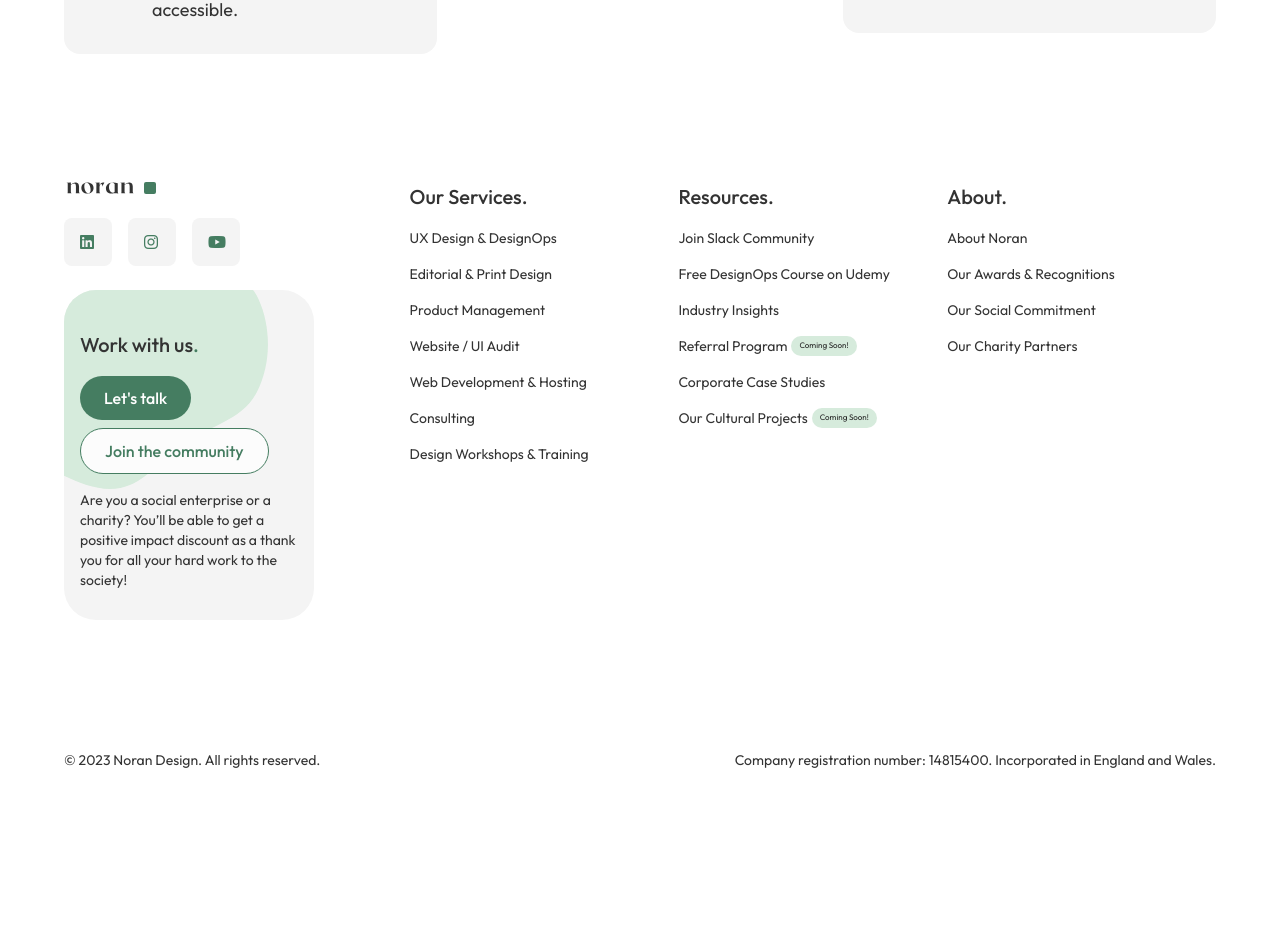
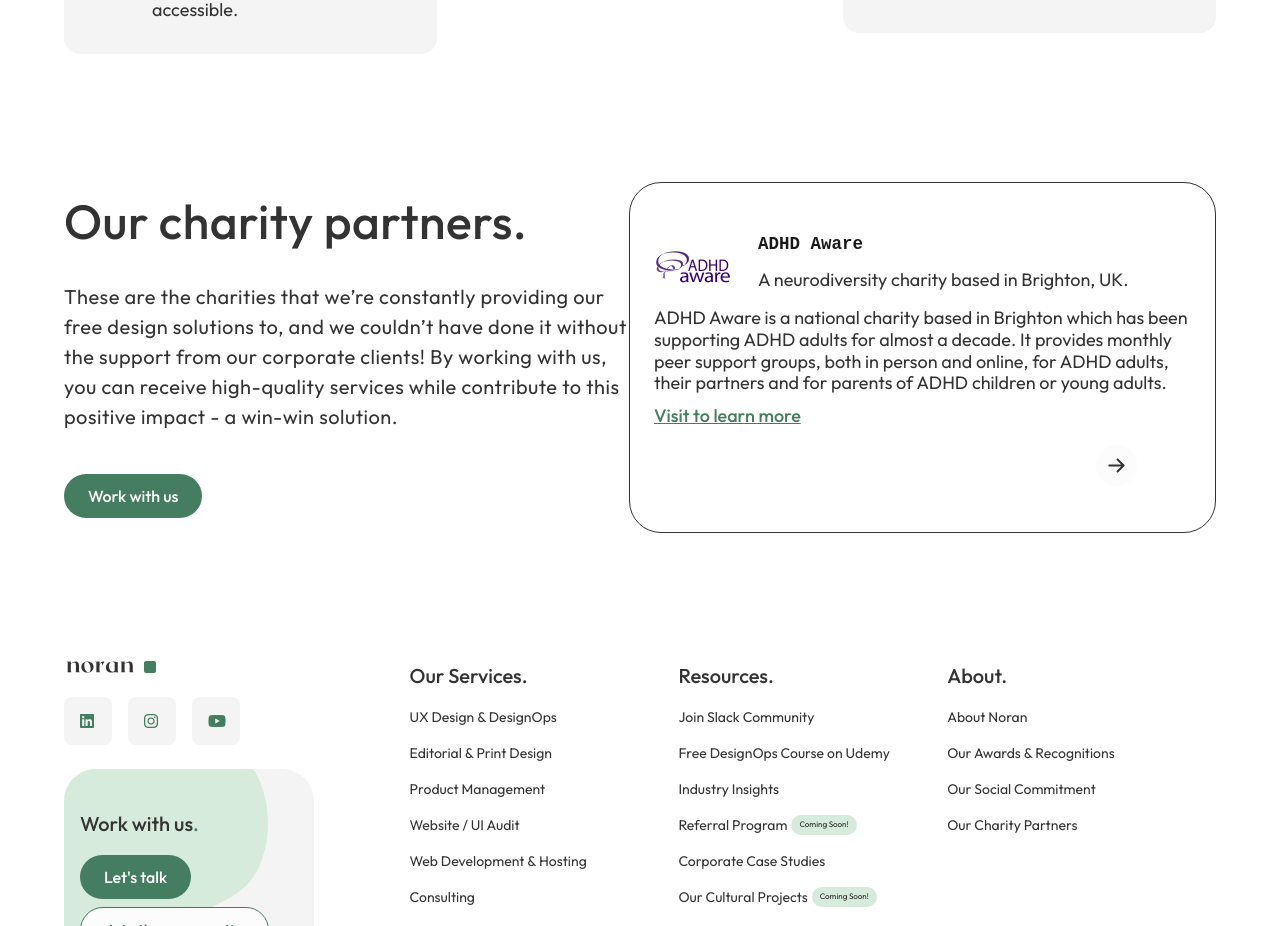
Before and after one commit to wongpakho814/noran, a React (Create React App) app: page /social-impact in a window 1280 px wide. Shown: the part 1433-2359 px from the top of the page. Before the commit the page ends 2235 px from the top, so only its background shows below. Built offline with nearby package versions, Linux system fonts and the light colour scheme.

Commit message:
Implemented social impact section 3

```diff
--- a/src/App.css
+++ b/src/App.css
@@ -200,6 +200,21 @@
   }
 }
 /* End of infinite rotation */
+
+/* Swiper */
+.swiper-wrapper {
+  display: flex;
+  align-items: center;
+}
+
+.swiper-slide:first-child .prev-btn {
+  display: none;
+}
+
+.swiper-slide:last-child .next-btn {
+  display: none;
+}
+/* End of swiper */
 /* End of reset and common styles */
 
 /* Header */
@@ -941,19 +956,6 @@
   line-height: 150%;
 }
 
-.swiper-wrapper {
-  display: flex;
-  align-items: center;
-}
-
-.swiper-slide:first-child .prev-btn {
-  display: none;
-}
-
-.swiper-slide:last-child .next-btn {
-  display: none;
-}
-
 .home-section-4-card {
   display: flex !important;
   width: 58.7rem;
@@ -1113,6 +1115,102 @@
   font-weight: 400;
 }
 /* End of social impact section 2 */
+
+/* Social impact section 3 */
+.social-impact-section-3 {
+  width: 100%;
+  display: flex;
+  padding: 6.4rem;
+  align-items: center;
+  justify-content: space-evenly;
+  background: var(--white, #fff);
+}
+
+.social-impact-section-3-left-column {
+  width: 68.5rem;
+  display: flex;
+  flex-direction: column;
+  align-items: flex-start;
+  gap: 3.2rem;
+}
+
+.social-impact-section-3-left-column h1,
+.social-impact-section-3-left-column p {
+  color: var(--text, #333);
+  font-family: Outfit;
+  font-size: 4.8rem;
+  font-style: normal;
+  font-weight: 500;
+  line-height: 100%;
+  letter-spacing: 0.048rem;
+}
+
+.social-impact-section-3-left-column p {
+  font-size: 2rem;
+  font-weight: 400;
+  line-height: 150%;
+}
+
+.social-impact-section-3-right-column {
+  display: flex !important;
+  width: 58.7rem;
+  padding: 4rem 2.4rem !important;
+  margin: 0 !important;
+  flex-direction: column;
+  align-items: flex-start;
+  justify-content: center;
+  gap: 2.4rem;
+  border-radius: 3.2rem;
+  border: 0.1rem solid var(--text, #333);
+  background: var(--white, #fff);
+}
+
+.social-impact-section-3-right-column p,
+.social-impact-section-3-right-column a {
+  color: var(--text, #333);
+  font-family: Outfit;
+  font-size: 1.8rem;
+  font-style: normal;
+  font-weight: 400;
+  line-height: 120%;
+}
+
+.social-impact-section-3-right-column a {
+  color: var(--primary, #457d61);
+  font-weight: 500;
+  line-height: normal;
+  text-decoration-line: underline;
+}
+
+.social-impact-section-3-client {
+  display: flex;
+  align-items: center;
+  gap: 2.4rem;
+}
+
+.social-impact-section-3-client img {
+  width: 8rem;
+  height: 8rem;
+  border-radius: 1.6rem;
+}
+
+.social-impact-section-3-client-info {
+  display: flex;
+  flex-direction: column;
+  justify-content: center;
+  align-items: flex-start;
+  gap: 0.8rem;
+}
+
+.social-impact-section-3-client-info h1 {
+  color: var(--text, #333);
+  font-family: Outfit;
+  font-size: 1.8rem;
+  font-style: normal;
+  font-weight: 500;
+  line-height: 120%;
+}
+/* End of social impact section 3 */
 /* End of social impact */
 
 /* Footer */
--- /dev/null
+++ b/src/components/CharityPartner.js
@@ -0,0 +1,69 @@
+import React from "react";
+import { useSwiper } from "swiper/react";
+import "swiper/css";
+import * as avatars from "./charityPartnersAvatar";
+import prevIconActivated from "../images/PreviousActivated.svg";
+import prevIconUnactivated from "../images/PreviousUnactivated.svg";
+import nextIconActivated from "../images/NextActivated.svg";
+import nextIconUnactivated from "../images/NextUnactivated.svg";
+
+function CharityPartner({ name, industry, text, index }) {
+  const SwiperButtonNext = ({ children }) => {
+    const swiper = useSwiper();
+    return (
+      <button className="next-btn" onClick={() => swiper.slideNext()}>
+        {children}
+      </button>
+    );
+  };
+
+  const SwiperButtonPrev = ({ children }) => {
+    const swiper = useSwiper();
+    return (
+      <button className="prev-btn" onClick={() => swiper.slidePrev()}>
+        {children}
+      </button>
+    );
+  };
+
+  return (
+    <React.Fragment>
+      <div className="social-impact-section-3-client">
+        {index === "avatar1" ? (
+          <img src={avatars.avatar1} alt="ADHD Aware"></img>
+        ) : (
+          <img
+            src={avatars.avatar2}
+            alt="East and Central Brighton Primary Care Network"
+          ></img>
+        )}
+        <div className="social-impact-section-3-client-info">
+          <h3>{name}</h3>
+          <p>{industry}</p>
+        </div>
+      </div>
+      <p>{text}</p>
+      <a href="#">Visit to learn more</a>
+      <div className="home-section-4-arrows">
+        <SwiperButtonPrev>
+          <img
+            src={prevIconUnactivated}
+            onMouseOver={(e) => (e.currentTarget.src = prevIconActivated)}
+            onMouseOut={(e) => (e.currentTarget.src = prevIconUnactivated)}
+            alt="previous slide"
+          ></img>
+        </SwiperButtonPrev>
+        <SwiperButtonNext>
+          <img
+            src={nextIconUnactivated}
+            onMouseOver={(e) => (e.currentTarget.src = nextIconActivated)}
+            onMouseOut={(e) => (e.currentTarget.src = nextIconUnactivated)}
+            alt="next slide"
+          ></img>
+        </SwiperButtonNext>
+      </div>
+    </React.Fragment>
+  );
+}
+
+export default CharityPartner;
--- /dev/null
+++ b/src/components/charityPartnersAvatar.js
@@ -0,0 +1,2 @@
+export { default as avatar1 } from "../images/charity partners/ADHD Aware.jpg";
+export { default as avatar2 } from "../images/charity partners/East and Central Brighton Primary Care Network.jpg";
--- a/src/components/pages/SocialImpact.js
+++ b/src/components/pages/SocialImpact.js
@@ -1,5 +1,7 @@
 import React from "react";
+import { Swiper, SwiperSlide } from "swiper/react";
 import InfiniteRotation from "../InfiniteRotation";
+import CharityPartner from "../CharityPartner";
 import heroImg from "../../images/hero-img-plant.png";
 import treeIcon from "../../images/icons/🌲.svg";
 import forkIcon from "../../images/icons/🍴.svg";
@@ -132,6 +134,47 @@
           </div>
         </div>
       </section>
+
+      <section className="social-impact-section-3">
+        <div className="social-impact-section-3-left-column">
+          <h1>Our charity partners.</h1>
+          <p>
+            These are the charities that we’re constantly providing our free
+            design solutions to, and we couldn’t have done it without the
+            support from our corporate clients! By working with us, you can
+            receive high-quality services while contribute to this positive
+            impact - a win-win solution.
+          </p>
+          <button className="lets-talk-btn">Work with us</button>
+        </div>
+        <Swiper
+          className="social-impact-section-3-right-column"
+          spaceBetween={50}
+          slidesPerView={1}
+        >
+          <SwiperSlide>
+            <CharityPartner
+              name={"ADHD Aware"}
+              industry={"A neurodiversity charity based in Brighton, UK."}
+              text={
+                "ADHD Aware is a national charity based in Brighton which has been supporting ADHD adults for almost a decade. It provides monthly peer support groups, both in person and online, for ADHD adults, their partners and for parents of ADHD children or young adults."
+              }
+              index={"avatar1"}
+            />
+          </SwiperSlide>
+
+          <SwiperSlide>
+            <CharityPartner
+              name={"East and Central Brighton Primary Care Network"}
+              industry={"A healthcare charity based in Brighton, UK."}
+              text={
+                "9 GP practices have joined the East and Central Brighton Primary Care Network, to build on current primary care services and enable greater provision of proactive, personalised, coordinated and more integrated health and social care."
+              }
+              index={"avatar2"}
+            />
+          </SwiperSlide>
+        </Swiper>
+      </section>
     </React.Fragment>
   );
 }
```
Also changed, not shown: src/images/charity partners/ADHD Aware.jpg (added), src/images/charity partners/East and Central Brighton Primary Care Network.jpg (added).
